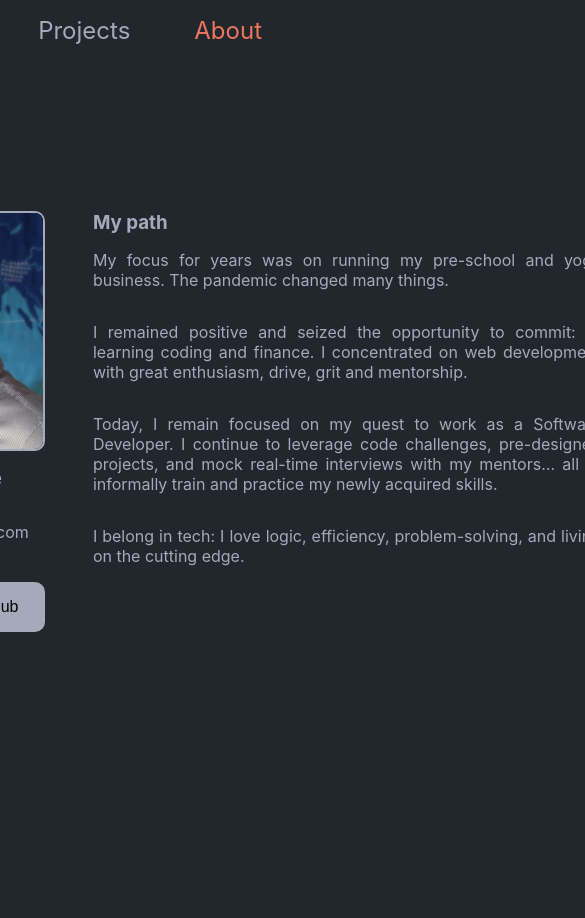
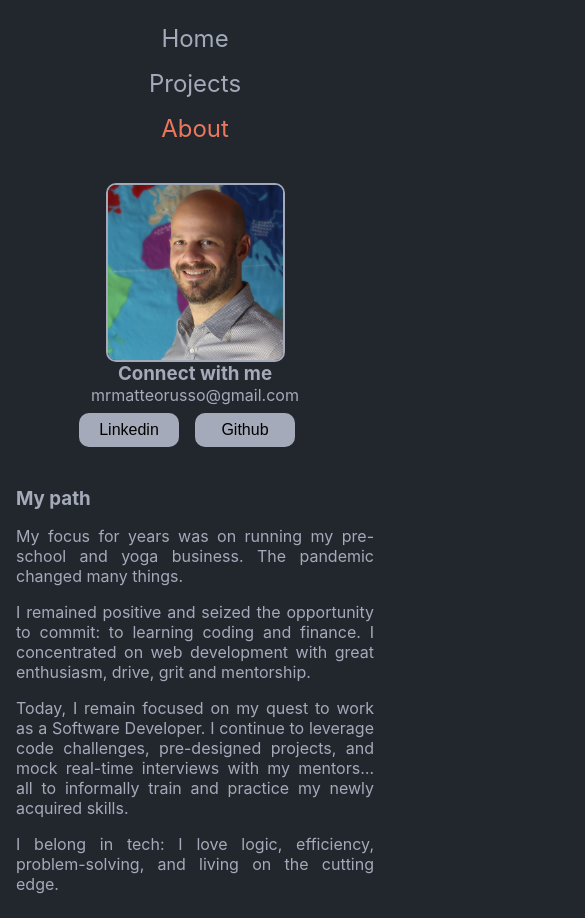
Before and after one commit to mrmatteorusso/portfolio-website, a React (Create React App) app: page /about in a window 390 px wide. Shown: the top 918 px of the page, 585 px wide, since content can reach past the window. Before the commit the page ends 844 px from the top, so only its background shows below. Built offline with nearby package versions, Linux system fonts and the light colour scheme.

Commit message:
media query

```diff
--- a/public/index.html
+++ b/public/index.html
@@ -25,7 +25,7 @@
   <link rel="preconnect" href="https://fonts.googleapis.com">
   <link rel="preconnect" href="https://fonts.gstatic.com" crossorigin>
   <link href="https://fonts.googleapis.com/css2?family=PT+Sans:wght@700&display=swap" rel="stylesheet">
-  <title>Mr</title>
+  <title>Matteo Russo</title>
 </head>
 
 <body>
--- a/src/index.css
+++ b/src/index.css
@@ -21,40 +21,48 @@ code {
     monospace;
 }
 
+/*Navbar*/
 .nav-bar {
-  /* position: fixed;
-  top: 0;
-  right: 0; */
-  margin: 1rem 6rem;
-  /* background-color: #535f6e; */
-  /* border-bottom: 2px solid white; */
-
-  /* background-color: black; */
   display: flex;
-  list-style-type: none;
-  justify-content: flex-end;
+  flex-direction: column;
+  margin: 1rem 0;
 }
 
 .item-navbar {
   font-size: 1.5rem;
   text-decoration: none;
-  padding: 0 2rem;
-  /* color: #a4aab9; */
+  padding: 0.5rem 2rem;
+  color: #a4aab9;
 }
 
 .item-navbar-current,
 .item-navbar:hover {
   text-decoration: none;
   color: #ec775c;
-
   transition: all 0.2s ease-in-out;
-  /* background-color: #3b3b3b; */
-  /* transform: scale(1.3); */
-  /* text-shadow: 0 0 10px#f7b6a8, 0 0 20px#f7b6a8; */
 }
 
-.myriad-font {
-  font-family: "PT Sans", sans-serif;
+@media (min-width: 400px) {
+  .nav-bar {
+    display: flex;
+    flex-direction: row;
+    list-style-type: none;
+    justify-content: center;
+  }
+}
+
+@media (min-width: 700px) {
+  .nav-bar {
+    margin: 1rem 6rem;
+    display: flex;
+    flex-direction: row;
+    list-style-type: none;
+    justify-content: flex-end;
+  }
+
+  .item-navbar {
+    padding: 0 2rem;
+  }
 }
 
 /*Home*/
@@ -64,7 +72,8 @@ code {
   justify-content: center;
   height: 90vh;
   align-items: flex-start;
-  margin: 0rem 30rem;
+  font-size: 2rem;
+  margin-left: 1rem;
 }
 
 .main-title h3 {
@@ -79,18 +88,97 @@ code {
   font-size: 2rem;
 }
 
+@media (min-width: 400px) {
+  .main-title {
+    display: flex;
+    flex-direction: column;
+    justify-content: center;
+    height: 90vh;
+    align-items: flex-start;
+  }
+
+  @media (min-width: 700px) {
+    .main-title {
+      display: flex;
+      flex-direction: column;
+      justify-content: center;
+      height: 90vh;
+      align-items: flex-start;
+      margin: 0rem 30rem;
+    }
+  }
+}
+
 /*Projects*/
 
+.projects-main {
+  display: flex;
+  flex-direction: column;
+}
+
+.projects-item {
+  display: flex;
+  flex-direction: column;
+  padding: 1rem;
+}
+
+.projects-item-pic {
+  width: 100%;
+  height: auto;
+  background-color: #a4aab9;
+  border: 2px solid #a4aab9;
+  margin-right: 2rem;
+  border-radius: 10px;
+}
+
+.projects-item h3 {
+  color: white;
+  font-size: 1.5rem;
+  margin: 0;
+}
+
+.projects-item-text p,
+.projects-item-text h3,
+.projects-item-text h4 {
+  text-align: justify;
+  padding: 0.5rem 0;
+}
+
+.projects-item-text-links {
+  padding-top: 0.5rem;
+}
+
+button {
+  padding: 0.5rem 0.75rem;
+  margin-right: 1rem;
+  width: 100px;
+  font-size: 1rem;
+  background-color: rgb(126, 125, 125);
+  background-color: #627288;
+  background-color: #a4aab9;
+  border: none;
+  border-radius: 10px;
+}
+
+button:hover {
+  transition: all 0.2s ease-in-out;
+  background-color: #737885;
+}
+
+@media (min-width: 1000px) {
   .projects-container {
     margin: 2rem 0;
   }
 
   .projects-main {
-  display: flex;
-  flex-direction: column;
     margin: 0 6rem;
   }
 
+  .projects-item {
+    display: flex;
+    flex-direction: row;
+    padding: 1rem;
+  }
   .projects-item-pic {
     height: 200px;
     width: 355px;
@@ -98,11 +186,6 @@ code {
     border: 2px solid #a4aab9;
     margin-right: 2rem;
     border-radius: 10px;
-}
-
-.projects-item {
-  display: flex;
-  padding: 1rem;
   }
 
   .projects-item h3 {
@@ -118,41 +201,78 @@ code {
     justify-content: space-between;
     padding: 0 1rem;
   }
-
-.projects-item-text p,
-.projects-item-text h3,
-.projects-item-text h4 {
-  text-align: justify;
-}
-
-.projects-item-text-links {
-}
-
-button {
-  padding: 0.5rem 0.75rem;
-  margin-right: 1rem;
-
-  width: 100px;
-  font-size: 1rem;
-  background-color: rgb(126, 125, 125);
-  background-color: #627288;
-  background-color: #a4aab9;
-  border: none;
-  border-radius: 10px;
-}
-
-button:hover {
-  /* color: rgb(87, 69, 88);
-  color: #a4aab9; */
-  transition: all 0.2s ease-in-out;
-  /* transform: scale(0.9); */
-
-  background-color: rgb(109, 108, 108);
-  background-color: #474f5e;
-  background-color: #737885;
 }
 
 /* About */
+
+.about-page {
+  display: flex;
+  flex-direction: column;
+}
+.about-main {
+  display: flex;
+  flex-direction: column;
+}
+li {
+  list-style-type: none;
+}
+
+#about-picture {
+  display: flex;
+  flex-direction: column;
+  align-items: center;
+  padding: 1rem;
+}
+
+#about-picture ul {
+  display: flex;
+  flex-direction: column;
+  align-items: center;
+}
+
+#about-picture-container-buttons {
+  display: flex;
+  align-items: center;
+  padding: 0.5rem 0;
+}
+
+#pictureMR {
+  width: 50%;
+  height: auto;
+  border: 2px solid #a4aab9;
+  border-radius: 10px;
+  padding: 0;
+  margin: 0;
+  object-fit: cover;
+}
+
+#about-text {
+  display: flex;
+  flex-direction: column;
+  padding: 1rem;
+}
+
+#about-text h3 {
+  padding-bottom: 0.5rem;
+}
+
+#about-text p {
+  text-align: justify;
+  padding: 0.5rem 0;
+}
+/* @media (min-width: 520px) {
+  #pictureMR {
+    width: 50%;
+    height: auto;
+    border: 2px solid #a4aab9;
+    border-radius: 10px;
+    padding: 0;
+    margin: 0;
+    object-fit: cover;
+  }
+} */
+
+@media (min-width: 700px) {
   .about-page {
     display: flex;
     flex-direction: column;
@@ -163,24 +283,14 @@ button:hover {
 
   .about-main {
     display: flex;
+    flex-direction: row;
+
     justify-content: space-between;
     width: 100vh;
   }
 
-a {
-  text-decoration: none;
-  list-style-type: none;
-  color: #a4aab9;
-}
-
-li {
-  list-style-type: none;
-}
-
   #about-picture {
     padding: 2rem;
-  display: flex;
-  flex-direction: column;
   }
 
   #about-picture h3,
@@ -200,11 +310,6 @@ li {
     padding-top: 5rem;
   }
 
-#about-text {
-  display: flex;
-  flex-direction: column;
-}
-
   #about-text h3 {
     padding: 2rem 1.5rem 0 1rem;
   }
@@ -215,12 +320,12 @@ li {
   }
 
   #pictureMR {
-  max-width: 100%;
-  max-height: 100%;
-
+    width: 100%;
+    height: auto;
     border: 2px solid #a4aab9;
     border-radius: 10px;
     padding: 0;
     margin: 0;
     object-fit: cover;
   }
+}
--- a/src/pages/About.jsx
+++ b/src/pages/About.jsx
@@ -4,9 +4,8 @@ import pictureMR from "../assets/img/mr1.png";
 function About() {
   return (
     <div className="about-page">
-      <ul className="about-main">
+      <div className="about-main">
         <section id="about-picture">
-          {/* <p>icon</p> */}
           <img id="pictureMR" src={pictureMR} alt="" />
 
           <h3>Connect with me</h3>
@@ -59,7 +58,7 @@ function About() {
             living on the cutting edge.
           </p>
         </section>
-      </ul>
+      </div>
     </div>
   );
 }
```
Also changed, not shown: 2 other files (tests, documents, lock files or other folders). Lines whose indentation alone changed are shown as unchanged.
